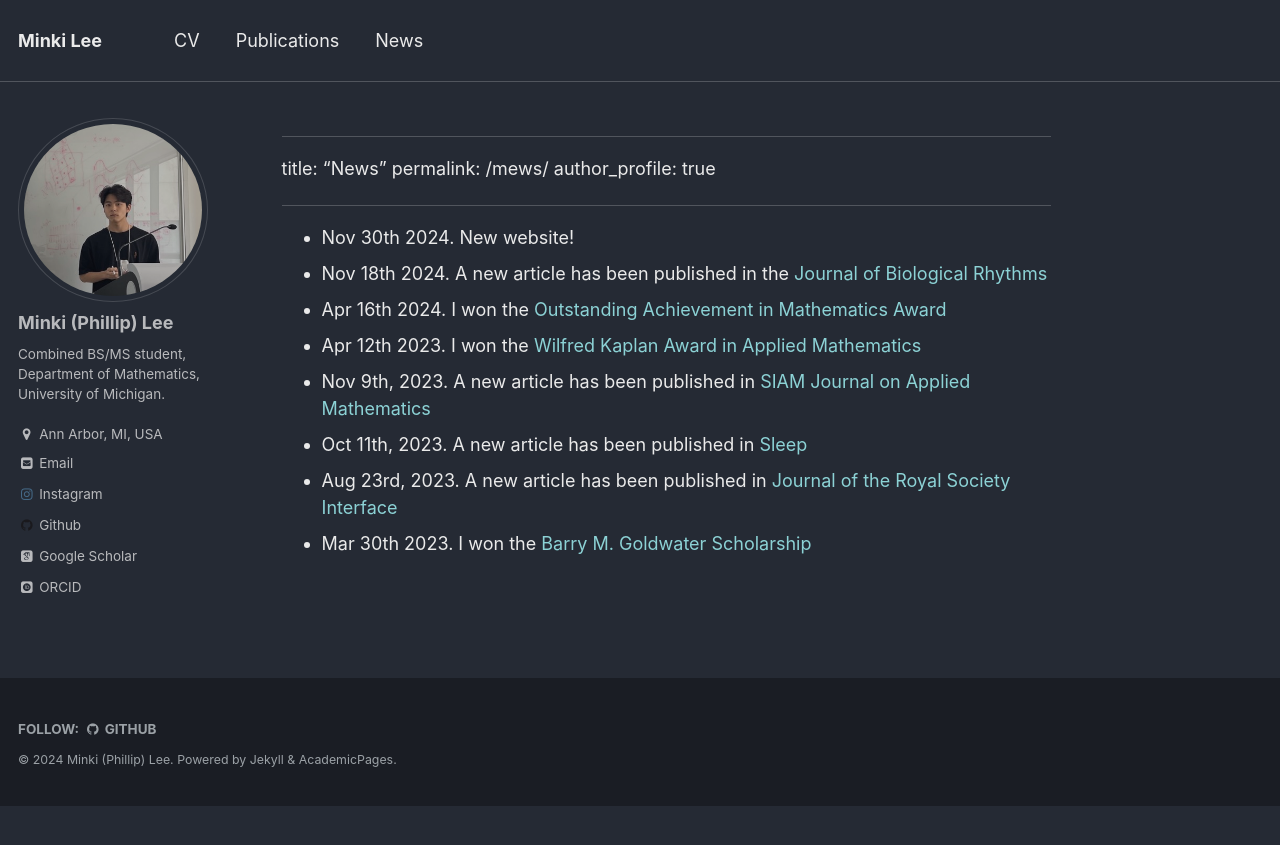
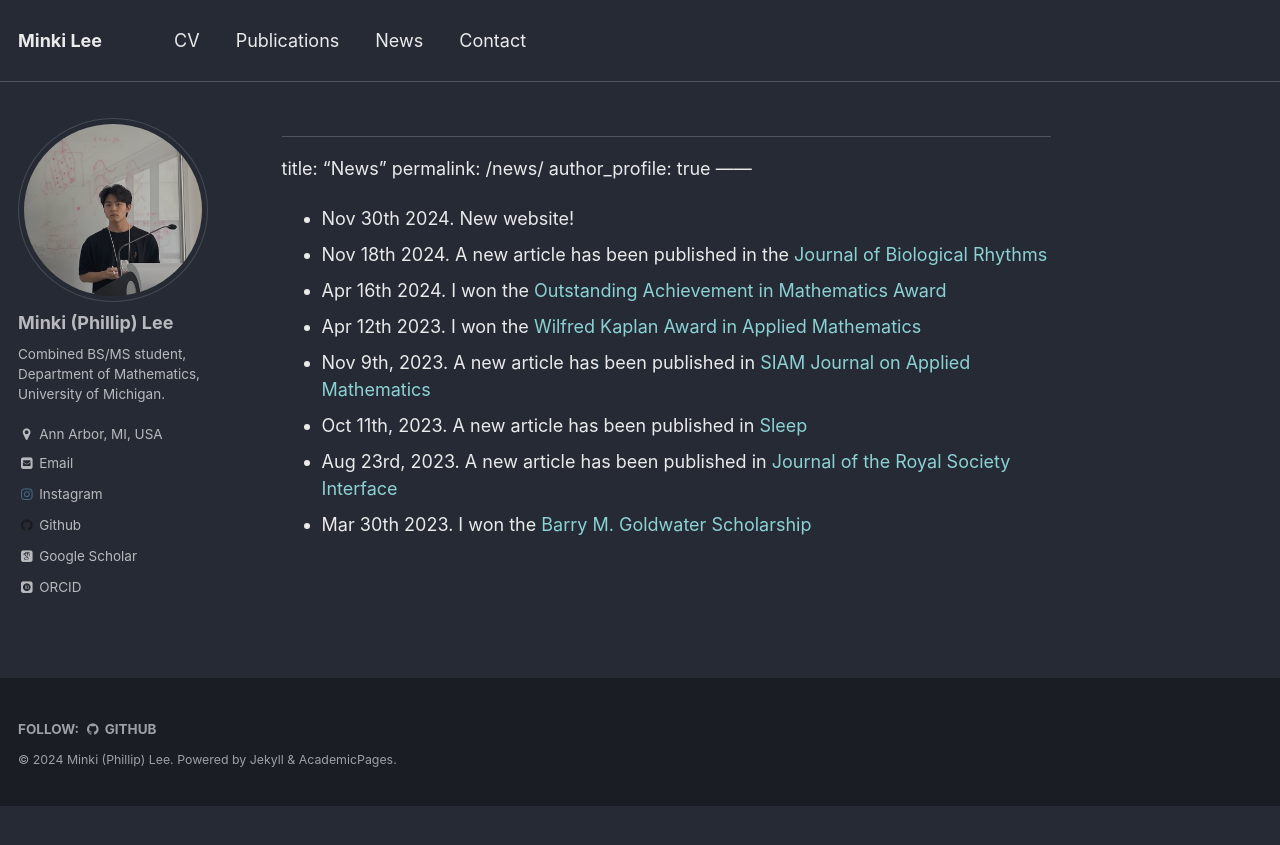
Before and after one commit to minkiplee/minkiplee.github.io, a Jekyll site: the page built from _pages/news.md, in a window 1280 px wide. Shown: the top 845 px of the page. Built offline with Jekyll 4.4.1, drawn with Linux system fonts in a browser that asks for light colours; nearby versions of some CDN libraries; some web fonts are replaced; library files that are not in the unit come from our copies.

Commit message:
fix typo

```diff
--- a/_data/navigation.yml
+++ b/_data/navigation.yml
@@ -24,8 +24,8 @@ main:
   # - title: "Student Advocacy"
   #   url: /stuadv/
 
-  # - title: "Contact"
-  #   url: /contact/
+  - title: "Contact"
+    url: /contact/
 
   # - title: "Guide"
     # url: /markdown/
--- a/_pages/news.md
+++ b/_pages/news.md
@@ -1,10 +1,9 @@
 ---
-<!-- layout: archive -->
 title: "News"
-permalink: /mews/
+permalink: /news/
 author_profile: true
-
 ------
+<br>
 - Nov 30th 2024. New website!
 - Nov 18th 2024. A new article has been published in the [Journal of Biological Rhythms](https://journals.sagepub.com/doi/abs/10.1177/07487304241288607)
 - Apr 16th 2024. I won the [Outstanding Achievement in Mathematics Award](https://lsa.umich.edu/math/undergraduates/awards--scholarships--and-prizes/departmental-awards.html)
```
